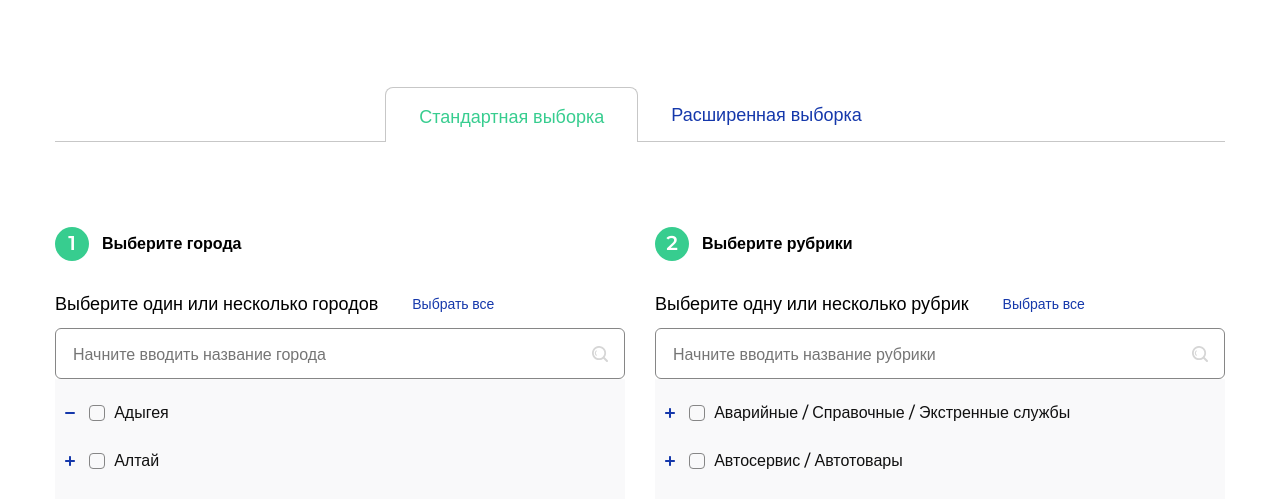
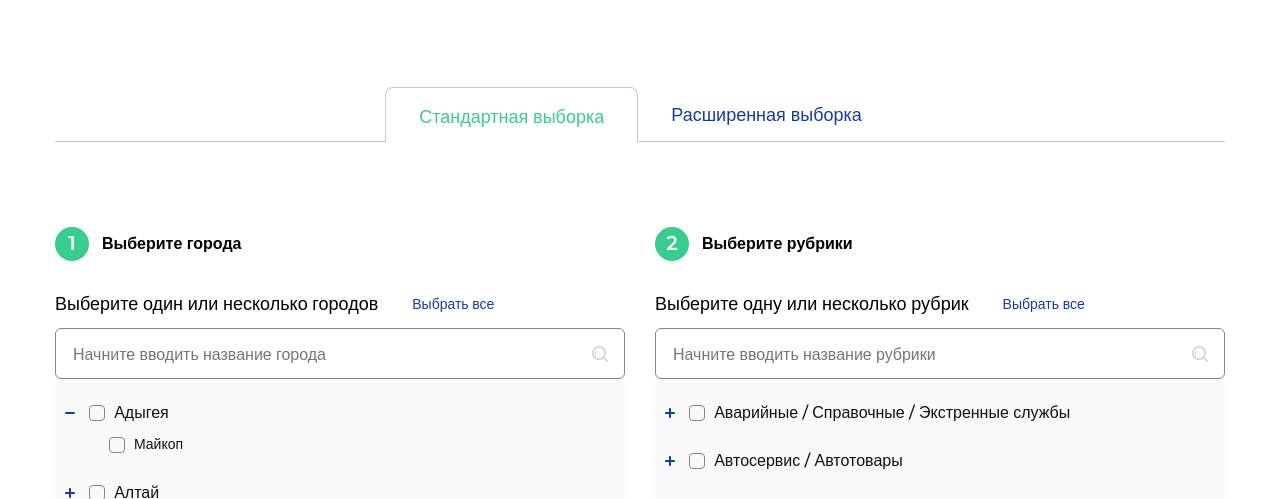
Before and after one commit to Senj0ugahara/Senj0ugahara.github.io, a plain HTML site: page bases/numbers__company.html in a window 1280 px wide. Both pictures are taken after a click on the element 70 px from the left and 714 px from the top of the page. Shown: the part 301-800 px from the top of the page. Drawn offline with Linux system fonts and the light colour scheme.

Commit message:
Номера компаний(js)

```diff
--- a/css/bases.css
+++ b/css/bases.css
@@ -683,7 +683,7 @@ p {
 }
 
 .numbers-company__form__box__sub {
-  display: none;
+  display: flex;
   flex-direction: column;
   margin-left: 44px;
 }
--- a/js/script.js
+++ b/js/script.js
@@ -6,9 +6,15 @@
 })();
 
 /* numbers__company */
-(function () {
-	$('.numbers-company__form__item__img').on('click', function() {
-		$(this).toggleClass('numbers-company__form__item__img_open');
-    $('.numbers-company__form__box__sub').ed(1).toggleClass('numbers-company__form__box__sub_open') ;
-	})
-})();
+$('.numbers-company__form__box__sub').fadeOut();
+
+$('.numbers-company__form__item__img').on('click', function() {
+	$(this).toggleClass('numbers-company__form__item__img_open');
+	if ($(this).hasClass('numbers-company__form__item__img_active')) {
+		$(this).removeClass('numbers-company__form__item__img_active');
+		$(this).parent().find('.numbers-company__form__box__sub').fadeOut();
+	} else {
+		$(this).addClass('numbers-company__form__item__img_active');
+		$(this).parent().find('.numbers-company__form__box__sub').fadeIn();
+	}
+});
```
